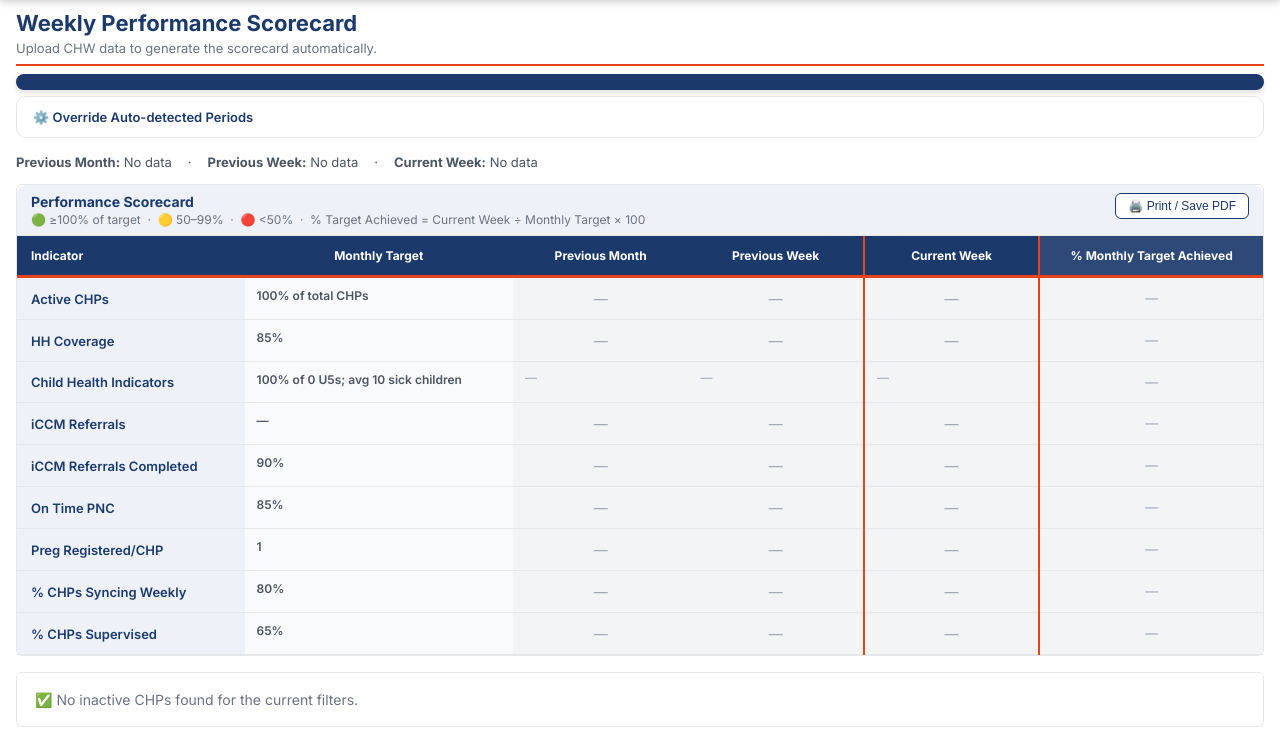
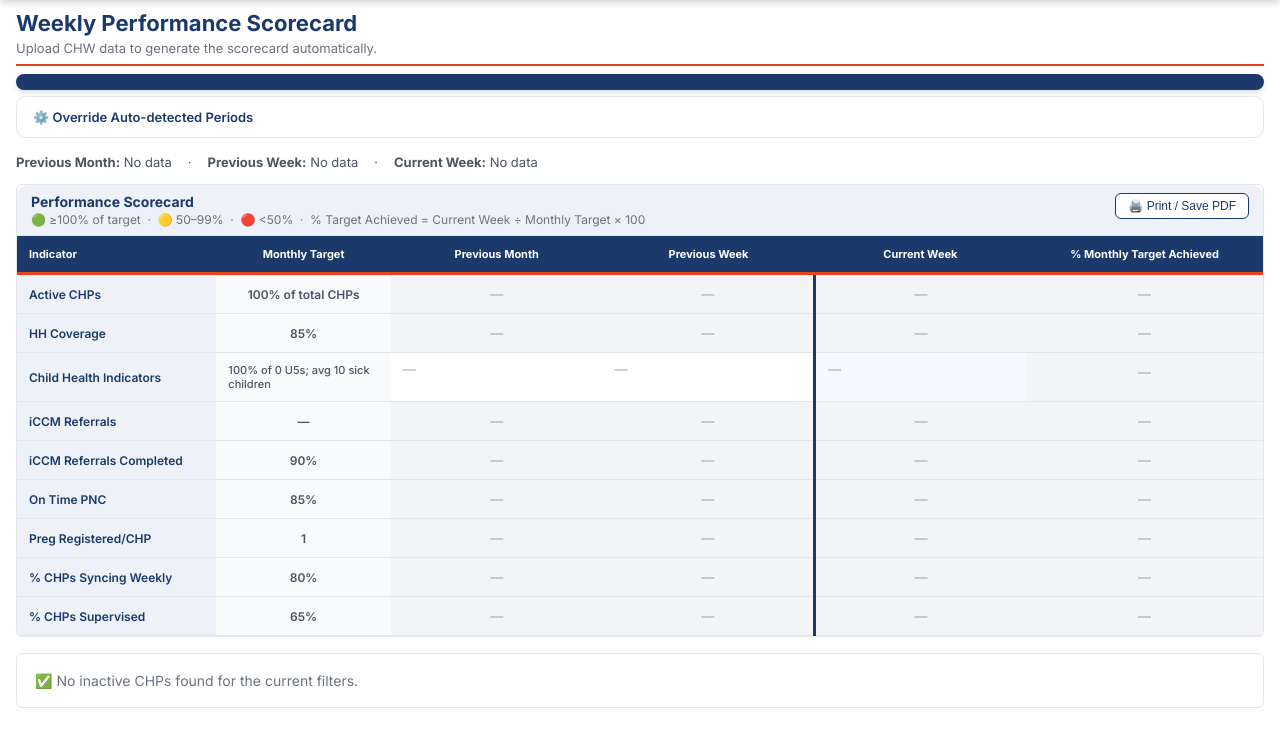
Before and after one commit to linetlucy-genchabe/Service-Delivery-Gaps, a Django app: page /scorecard/ in a window 1280 px wide. Shown: the part 64-817 px from the top of the page. After the commit the page ends 772 px from the top, so only its background shows below. Run offline with Django 4.2, Linux system fonts and the light colour scheme; tables that the repository leaves empty hold one stand-in row (values such as "Sample post").

Commit message:
Scorecard - neutral child health cells, uniform headers, no scroll, navy left border on current week

```diff
--- a/dashboard/templates/dashboard/scorecard.html
+++ b/dashboard/templates/dashboard/scorecard.html
@@ -133,7 +133,7 @@
   <span><strong>Current Week:</strong> {{ batch_current_week.label|default:"No data" }}</span>
 </div>
 
-<!-- SCORECARD TABLE — fully inline styled -->
+<!-- SCORECARD TABLE -->
 <div class="card">
   <div class="card-header">
     <div>
@@ -143,87 +143,91 @@
     <button class="btn btn-sm btn-outline" onclick="window.print()">🖨️ Print / Save PDF</button>
   </div>
   <div class="card-body no-pad">
-    <div class="table-scroll">
-      <table id="scorecard-table" style="width:100%;border-collapse:collapse;font-size:13px;">
+    <table id="scorecard-table" style="width:100%;border-collapse:collapse;font-size:13px;table-layout:fixed;">
+      <colgroup>
+        <col style="width:16%">
+        <col style="width:14%">
+        <col style="width:17%">
+        <col style="width:17%">
+        <col style="width:17%">
+        <col style="width:19%">
+      </colgroup>
       <thead>
         <tr style="background:#1B3A6B;">
-            <th style="padding:12px 14px;text-align:left;color:white;font-size:12px;font-weight:700;border-bottom:3px solid #E8431A;min-width:190px;">Indicator</th>
-            <th style="padding:12px 14px;text-align:center;color:white;font-size:12px;font-weight:700;border-bottom:3px solid #E8431A;min-width:100px;">Monthly Target</th>
-            <th style="padding:12px 14px;text-align:center;color:white;font-size:12px;font-weight:700;border-bottom:3px solid #E8431A;min-width:150px;">{{ batch_prev_month.label|default:"Previous Month" }}</th>
-            <th style="padding:12px 14px;text-align:center;color:white;font-size:12px;font-weight:700;border-bottom:3px solid #E8431A;min-width:150px;">{{ batch_prev_week.label|default:"Previous Week" }}</th>
-            <th style="padding:12px 14px;text-align:center;color:white;font-size:12px;font-weight:700;border-bottom:3px solid #E8431A;min-width:150px;border-left:2px solid #E8431A;border-right:2px solid #E8431A;">{{ batch_current_week.label|default:"Current Week" }}</th>
-            <th style="padding:12px 14px;text-align:center;color:white;font-size:12px;font-weight:700;border-bottom:3px solid #E8431A;min-width:130px;background:rgba(255,255,255,0.08);">% Monthly Target Achieved</th>
+          <th style="padding:11px 12px;text-align:left;color:white;font-size:11px;font-weight:700;border-bottom:3px solid #E8431A;">Indicator</th>
+          <th style="padding:11px 12px;text-align:center;color:white;font-size:11px;font-weight:700;border-bottom:3px solid #E8431A;">Monthly Target</th>
+          <th style="padding:11px 12px;text-align:center;color:white;font-size:11px;font-weight:700;border-bottom:3px solid #E8431A;">{{ batch_prev_month.label|default:"Previous Month" }}</th>
+          <th style="padding:11px 12px;text-align:center;color:white;font-size:11px;font-weight:700;border-bottom:3px solid #E8431A;">{{ batch_prev_week.label|default:"Previous Week" }}</th>
+          <th style="padding:11px 12px;text-align:center;color:white;font-size:11px;font-weight:700;border-bottom:3px solid #E8431A;">{{ batch_current_week.label|default:"Current Week" }}</th>
+          <th style="padding:11px 12px;text-align:center;color:white;font-size:11px;font-weight:700;border-bottom:3px solid #E8431A;">% Monthly Target Achieved</th>
         </tr>
       </thead>
       <tbody>
         {% for row in rows %}
         {% with pm=row.prev_month pw=row.prev_week cw=row.current_week %}
+
+        {# Define reusable cell style macros #}
+        {% if row.type == 'child_health' %}
+          {# Child health always neutral background #}
           <tr style="border-bottom:1px solid #E5E7EB;vertical-align:top;">
-
-            {# Indicator label #}
-            <td style="padding:12px 14px;font-weight:600;color:#1B3A6B;background:#EEF2F8;vertical-align:middle;">{{ row.label }}</td>
-
-            {# Monthly Target #}
-            <td style="padding:10px 12px;text-align:left;font-weight:600;color:#4B5563;background:#F9FAFB;font-size:12px;">{{ row.target }}</td>
-
-            {# Helper macro — render a cell based on type #}
-            {% for cell in pm|make_list %}{% endfor %}{# dummy loop to enable with #}
-
-            {# Previous Month #}
+            <td style="padding:10px 12px;font-weight:600;color:#1B3A6B;background:#EEF2F8;vertical-align:middle;font-size:12px;">{{ row.label }}</td>
+            <td style="padding:10px 12px;text-align:left;font-weight:500;color:#4B5563;background:#F9FAFB;font-size:11px;">{{ row.target }}</td>
+            {% for cell in pm|make_list %}{% endfor %}
             {% with cell=pm %}
-            <td style="padding:{% if row.type == 'child_health' %}8px 12px{% else %}12px 14px{% endif %};text-align:{% if row.type == 'child_health' %}left{% else %}center{% endif %};font-weight:700;font-size:{% if row.type == 'child_health' %}12px{% else %}14px{% endif %};
-              {% if cell.colour == 'green' %}background:#DCFCE7;color:#166534;
-              {% elif cell.colour == 'yellow' %}background:#FEF9C3;color:#854D0E;
-              {% elif cell.colour == 'red' %}background:#FEE2E2;color:#991B1B;
-              {% else %}background:#F3F4F6;color:#9CA3AF;font-weight:400;{% endif %}">
-              {% if row.type == 'child_health' and cell.lines %}
-                {% for label, val in cell.lines %}<div style="white-space:nowrap;line-height:1.8;"><span style="color:#6B7280;font-weight:500;font-size:11px;">{{ label }}:</span> {{ val }}</div>{% endfor %}
-              {% else %}{{ cell.display }}{% endif %}
+            <td style="padding:8px 12px;background:white;vertical-align:top;">
+              {% if cell.lines %}{% for lbl, val in cell.lines %}<div style="line-height:1.9;font-size:12px;border-bottom:1px solid #F3F4F6;padding:1px 0;"><span style="color:#6B7280;font-size:10px;font-weight:500;text-transform:uppercase;letter-spacing:.03em;">{{ lbl }}</span><br><span style="font-weight:600;color:#111827;">{{ val }}</span></div>{% endfor %}{% else %}<span style="color:#9CA3AF;">—</span>{% endif %}
             </td>
             {% endwith %}
-
-            {# Previous Week #}
             {% with cell=pw %}
-            <td style="padding:{% if row.type == 'child_health' %}8px 12px{% else %}12px 14px{% endif %};text-align:{% if row.type == 'child_health' %}left{% else %}center{% endif %};font-weight:700;font-size:{% if row.type == 'child_health' %}12px{% else %}14px{% endif %};
-              {% if cell.colour == 'green' %}background:#DCFCE7;color:#166534;
-              {% elif cell.colour == 'yellow' %}background:#FEF9C3;color:#854D0E;
-              {% elif cell.colour == 'red' %}background:#FEE2E2;color:#991B1B;
-              {% else %}background:#F3F4F6;color:#9CA3AF;font-weight:400;{% endif %}">
-              {% if row.type == 'child_health' and cell.lines %}
-                {% for label, val in cell.lines %}<div style="white-space:nowrap;line-height:1.8;"><span style="color:#6B7280;font-weight:500;font-size:11px;">{{ label }}:</span> {{ val }}</div>{% endfor %}
-              {% else %}{{ cell.display }}{% endif %}
+            <td style="padding:8px 12px;background:white;vertical-align:top;">
+              {% if cell.lines %}{% for lbl, val in cell.lines %}<div style="line-height:1.9;font-size:12px;border-bottom:1px solid #F3F4F6;padding:1px 0;"><span style="color:#6B7280;font-size:10px;font-weight:500;text-transform:uppercase;letter-spacing:.03em;">{{ lbl }}</span><br><span style="font-weight:600;color:#111827;">{{ val }}</span></div>{% endfor %}{% else %}<span style="color:#9CA3AF;">—</span>{% endif %}
             </td>
             {% endwith %}
-
-            {# Current Week #}
             {% with cell=cw %}
-            <td style="padding:{% if row.type == 'child_health' %}8px 12px{% else %}12px 14px{% endif %};text-align:{% if row.type == 'child_health' %}left{% else %}center{% endif %};font-weight:700;font-size:{% if row.type == 'child_health' %}12px{% else %}14px{% endif %};border-left:2px solid #E8431A;border-right:2px solid #E8431A;
-              {% if cell.colour == 'green' %}background:#DCFCE7;color:#166534;
-              {% elif cell.colour == 'yellow' %}background:#FEF9C3;color:#854D0E;
-              {% elif cell.colour == 'red' %}background:#FEE2E2;color:#991B1B;
-              {% else %}background:#F3F4F6;color:#9CA3AF;font-weight:400;{% endif %}">
-              {% if row.type == 'child_health' and cell.lines %}
-                {% for label, val in cell.lines %}<div style="white-space:nowrap;line-height:1.8;"><span style="color:#6B7280;font-weight:500;font-size:11px;">{{ label }}:</span> {{ val }}</div>{% endfor %}
-              {% else %}{{ cell.display }}{% endif %}
+            <td style="padding:8px 12px;background:#F8F9FF;vertical-align:top;border-left:3px solid #1B3A6B;">
+              {% if cell.lines %}{% for lbl, val in cell.lines %}<div style="line-height:1.9;font-size:12px;border-bottom:1px solid #E8EDFB;padding:1px 0;"><span style="color:#6B7280;font-size:10px;font-weight:500;text-transform:uppercase;letter-spacing:.03em;">{{ lbl }}</span><br><span style="font-weight:600;color:#111827;">{{ val }}</span></div>{% endfor %}{% else %}<span style="color:#9CA3AF;">—</span>{% endif %}
             </td>
             {% endwith %}
-
-            {# % Monthly Target Achieved #}
-            <td style="padding:12px 14px;text-align:center;font-weight:700;font-size:13px;
-              {% if cw.pct_target %}
-                {% if cw.pct_target >= 100 %}background:#DCFCE7;color:#166534;
-                {% elif cw.pct_target >= 50 %}background:#FEF9C3;color:#854D0E;
-                {% else %}background:#FEE2E2;color:#991B1B;{% endif %}
-              {% else %}background:#F3F4F6;color:#9CA3AF;font-weight:400;{% endif %}">
+            <td style="padding:11px 12px;text-align:center;font-weight:700;font-size:13px;
+              {% if cw.pct_target %}{% if cw.pct_target >= 100 %}background:#DCFCE7;color:#166534;{% elif cw.pct_target >= 50 %}background:#FEF9C3;color:#854D0E;{% else %}background:#FEE2E2;color:#991B1B;{% endif %}{% else %}background:#F3F4F6;color:#9CA3AF;font-weight:400;{% endif %}">
               {% if cw.pct_target %}{{ cw.pct_target }}%{% else %}—{% endif %}
             </td>
+          </tr>
 
+        {% else %}
+          {# Standard row #}
+          <tr style="border-bottom:1px solid #E5E7EB;">
+            <td style="padding:11px 12px;font-weight:600;color:#1B3A6B;background:#EEF2F8;font-size:12px;">{{ row.label }}</td>
+            <td style="padding:11px 12px;text-align:center;font-weight:600;color:#4B5563;background:#F9FAFB;font-size:12px;">{{ row.target }}</td>
+            {% with cell=pm %}
+            <td style="padding:11px 12px;text-align:center;font-weight:700;font-size:13px;
+              {% if cell.colour == 'green' %}background:#DCFCE7;color:#166534;{% elif cell.colour == 'yellow' %}background:#FEF9C3;color:#854D0E;{% elif cell.colour == 'red' %}background:#FEE2E2;color:#991B1B;{% else %}background:#F3F4F6;color:#9CA3AF;font-weight:400;{% endif %}">
+              {{ cell.display }}
+            </td>
+            {% endwith %}
+            {% with cell=pw %}
+            <td style="padding:11px 12px;text-align:center;font-weight:700;font-size:13px;
+              {% if cell.colour == 'green' %}background:#DCFCE7;color:#166534;{% elif cell.colour == 'yellow' %}background:#FEF9C3;color:#854D0E;{% elif cell.colour == 'red' %}background:#FEE2E2;color:#991B1B;{% else %}background:#F3F4F6;color:#9CA3AF;font-weight:400;{% endif %}">
+              {{ cell.display }}
+            </td>
+            {% endwith %}
+            {% with cell=cw %}
+            <td style="padding:11px 12px;text-align:center;font-weight:700;font-size:13px;border-left:3px solid #1B3A6B;
+              {% if cell.colour == 'green' %}background:#DCFCE7;color:#166534;{% elif cell.colour == 'yellow' %}background:#FEF9C3;color:#854D0E;{% elif cell.colour == 'red' %}background:#FEE2E2;color:#991B1B;{% else %}background:#F3F4F6;color:#9CA3AF;font-weight:400;{% endif %}">
+              {{ cell.display }}
+            </td>
+            {% endwith %}
+            <td style="padding:11px 12px;text-align:center;font-weight:700;font-size:13px;
+              {% if cw.pct_target %}{% if cw.pct_target >= 100 %}background:#DCFCE7;color:#166534;{% elif cw.pct_target >= 50 %}background:#FEF9C3;color:#854D0E;{% else %}background:#FEE2E2;color:#991B1B;{% endif %}{% else %}background:#F3F4F6;color:#9CA3AF;font-weight:400;{% endif %}">
+              {% if cw.pct_target %}{{ cw.pct_target }}%{% else %}—{% endif %}
+            </td>
           </tr>
+        {% endif %}
+
         {% endwith %}
         {% endfor %}
       </tbody>
     </table>
-    </div>
   </div>
 </div>
 {% endif %}
```
Lines whose indentation alone changed are shown as unchanged.
